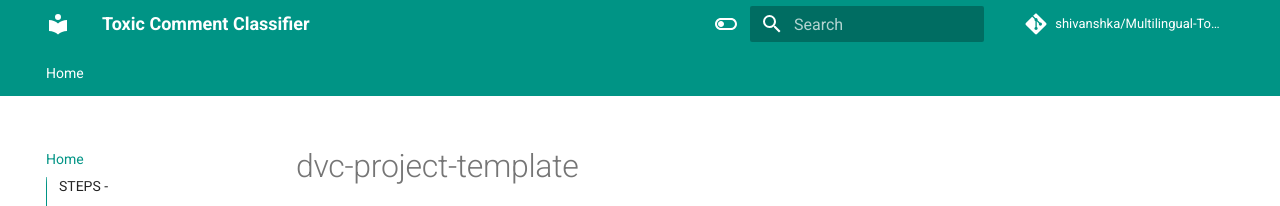
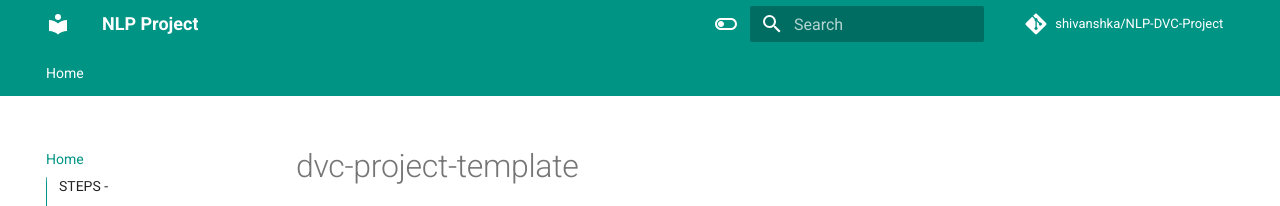
Before and after one commit to shivanshka/Multilingual-Toxic-Comment-Classifier, an MkDocs documentation site: the page built from docs/index.md, in a window 1280 px wide. Shown: the top 206 px of the page. Built offline with MkDocs 1.6.1 and Material for MkDocs 9.7.7, drawn with Linux system fonts in a browser that asks for light colours; comment, search, counter and statistics services are not loaded.

Commit message:
mk check

```diff
--- a/mkdocs.yml
+++ b/mkdocs.yml
@@ -1,16 +1,18 @@
 # Project information
-site_name: Toxic Comment Classifier
+site_name: NLP Project
 # defeine TOC or order of website-
 nav:
   - Home: index.md
+  #- Data-prep-stage: data_prep.md
+  #- Featurization: featurization.md
 
 site_author: Shivansh Kaushal
 site_description: >-
   DESCRIPTION
 
 # Repository
-repo_name: shivanshka/Multilingual-Toxic-Comment-Classifier
-repo_url: https://github.com/shivanshka/Multilingual-Toxic-Comment-Classifier.git
+repo_name: shivanshka/NLP-DVC-Project
+repo_url: https://github.com/shivanshka/NLP-DVC-Project.git
 
 # Configuration
 theme:
```
